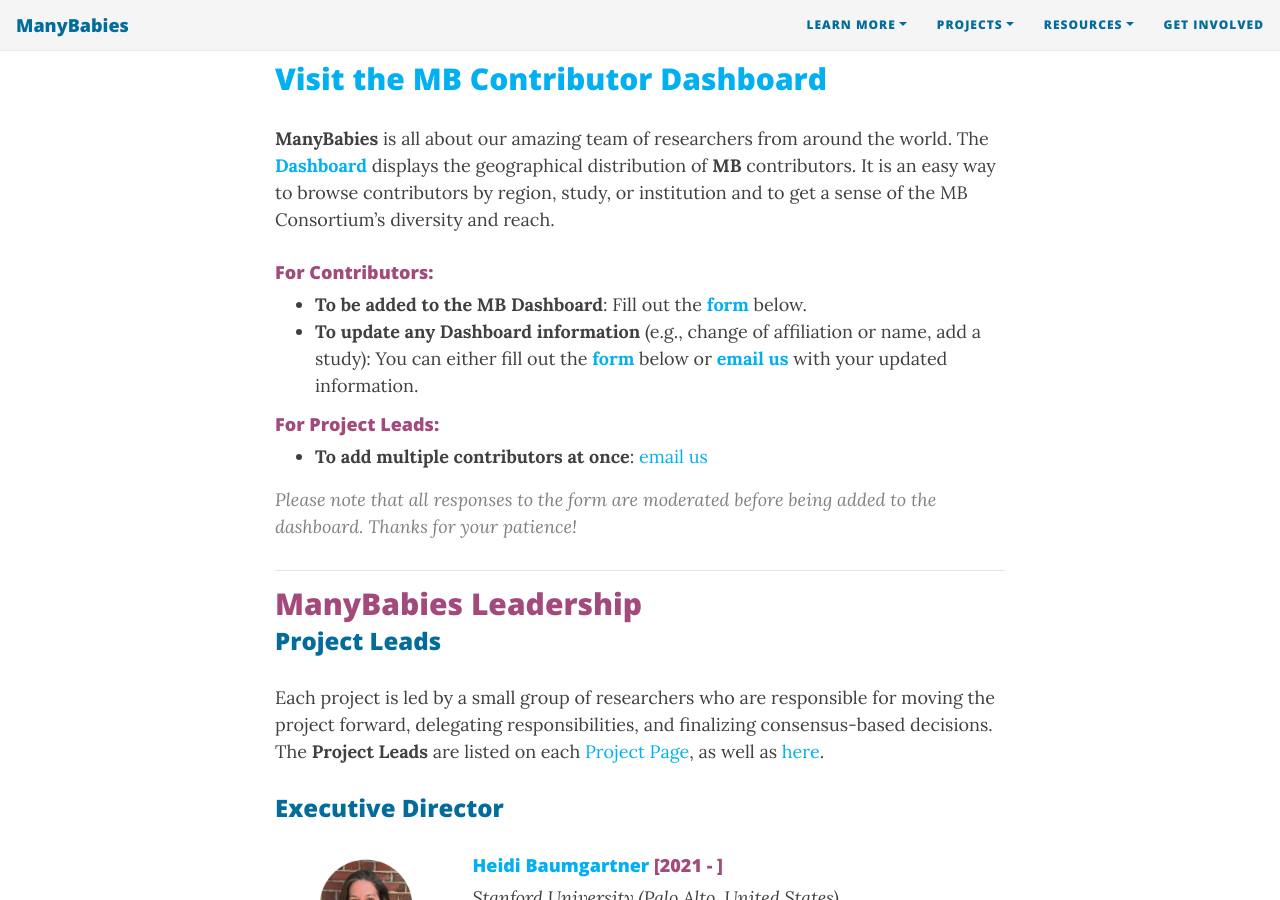
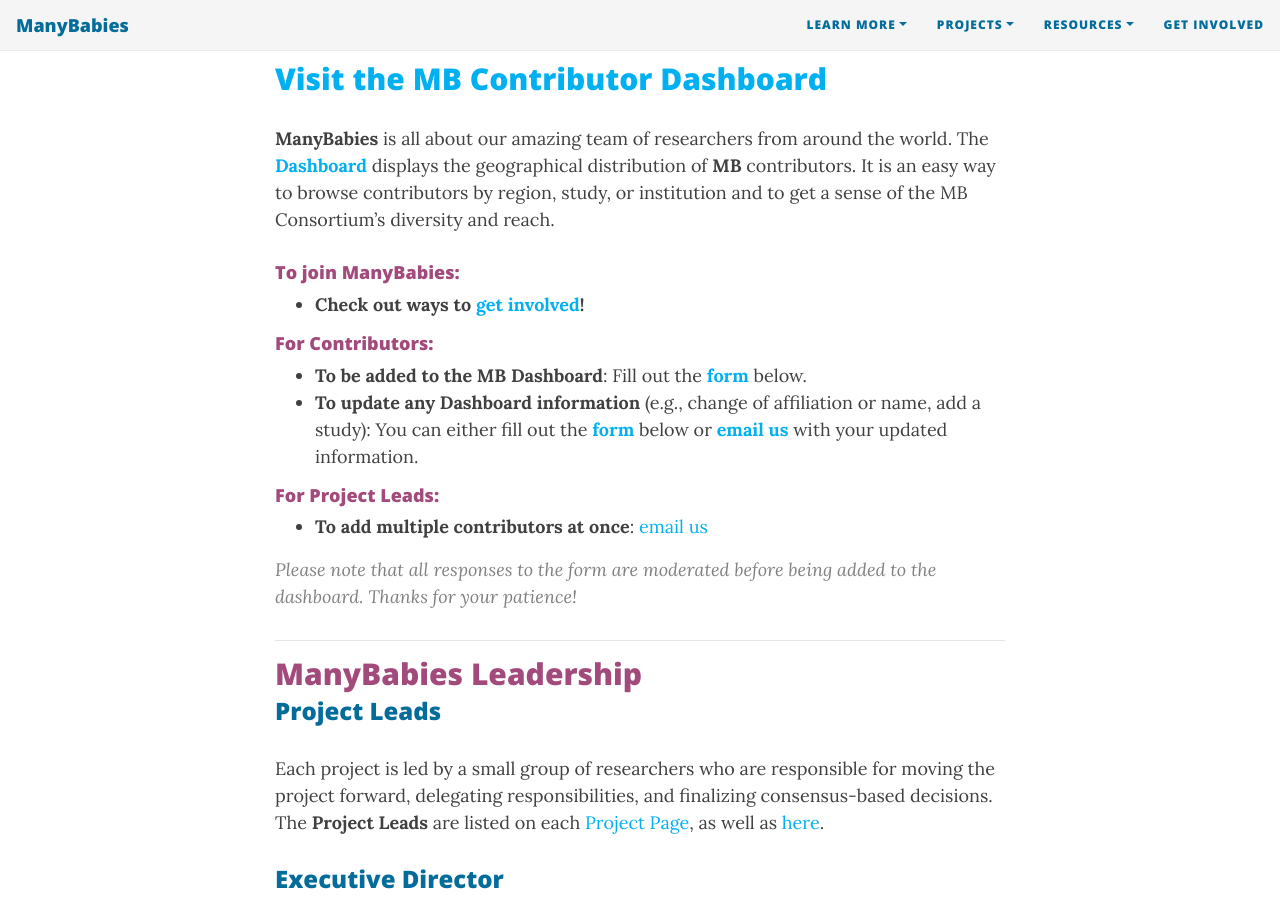
Before and after one commit to manybabies/manybabies.github.io, a Jekyll site: the page built from people.md, in a window 1280 px wide and 900 px high, scrolled down 460 px. Built offline with Jekyll 4.4.1, drawn with Linux system fonts in a browser that asks for light colours; nearby versions of some CDN libraries; some web fonts are replaced.

Commit message:
Update people.md

```diff
--- a/people.md
+++ b/people.md
@@ -8,6 +8,9 @@
 <h2><a href="https://manybabies.shinyapps.io/shiny_mb_map/" target="_blank">Visit the <b>MB Contributor Dashboard</b></a></h2>
 
 **ManyBabies** is all about our amazing team of researchers from around the world. The [**Dashboard**](https://manybabies.shinyapps.io/shiny_mb_map/) displays the geographical distribution of **MB** contributors. It is an easy way to browse contributors by region, study, or institution and to get a sense of the MB Consortium's diversity and reach.
+
+#### To join ManyBabies:
+* **Check out ways to [get involved]({{site.baseurl}}/get_involved/)!**
 
 #### For Contributors:
 * **To be added to the MB Dashboard**: Fill out the <a href="#dashboardform"><b>form</b></a> below.
```
